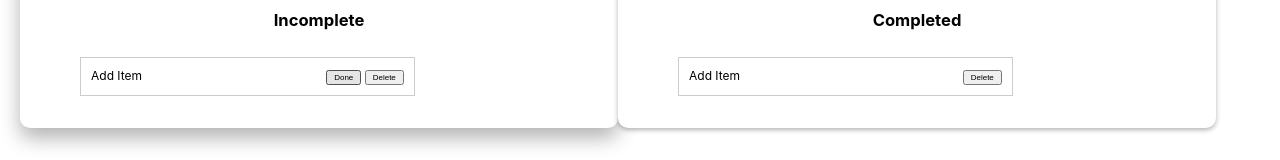
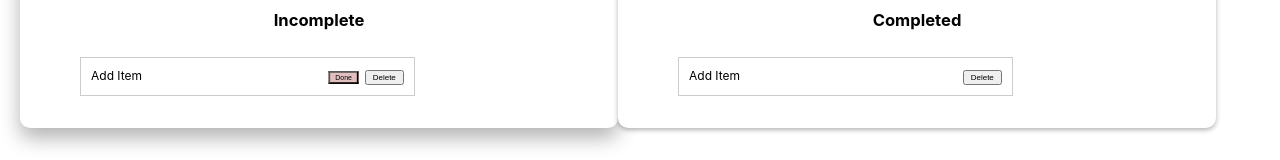
Before and after one commit to AnhLe3698/PERNT-Admin, a React (Create React App) app: page / in a window 1280 px wide. In both pictures the pointer is over the button "Done". Shown: the part 231-391 px from the top of the page. Built offline with nearby package versions, Linux system fonts and the light colour scheme; no server answers.

Commit message:
Add on hover css button effect

```diff
--- a/src/components/ToDoList.css
+++ b/src/components/ToDoList.css
@@ -57,3 +57,8 @@
 .completion-button {
   font-size: 8px;
 }
+
+.completion-button:hover {
+  background-color: rgb(226, 191, 191);
+  transform: scale(0.86);
+}
```
